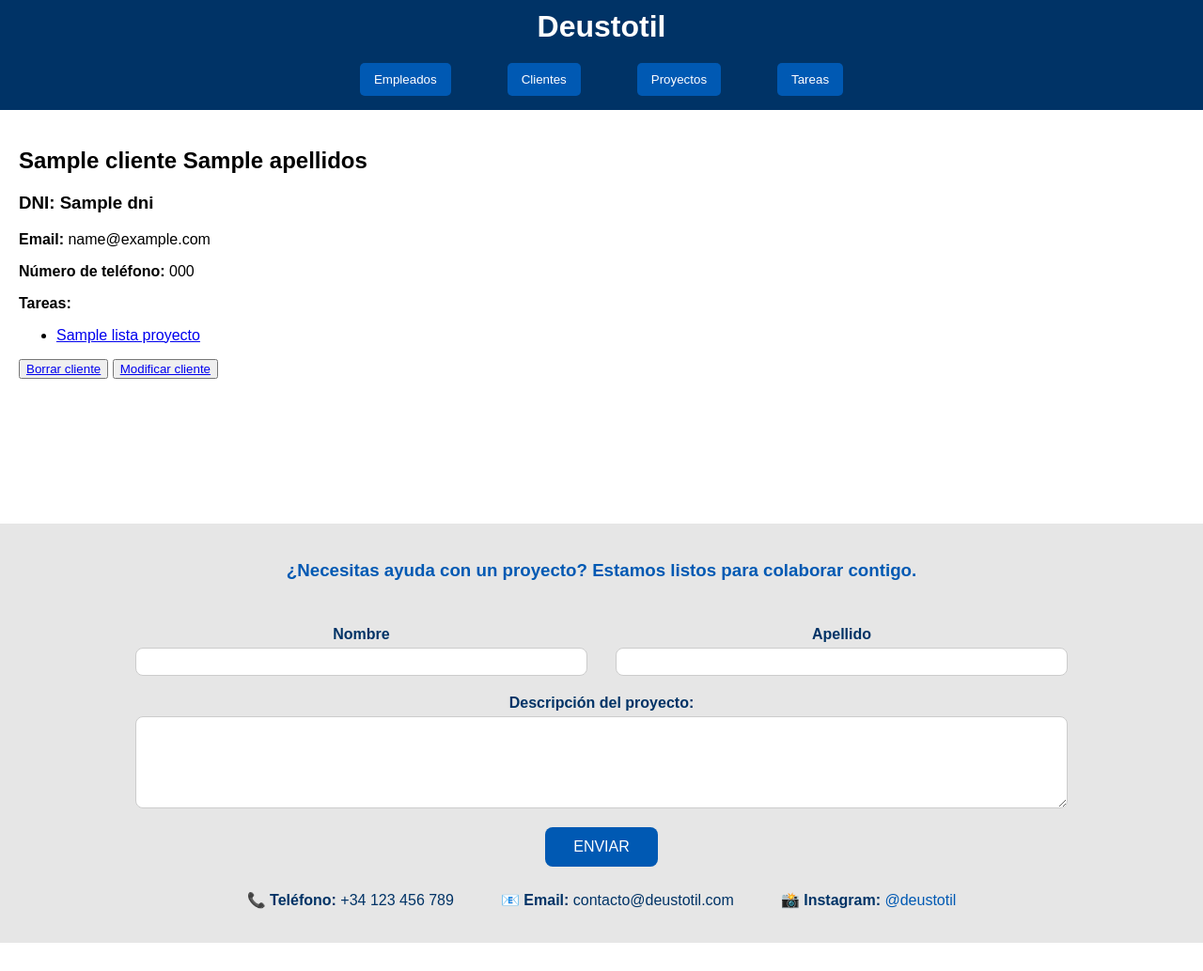
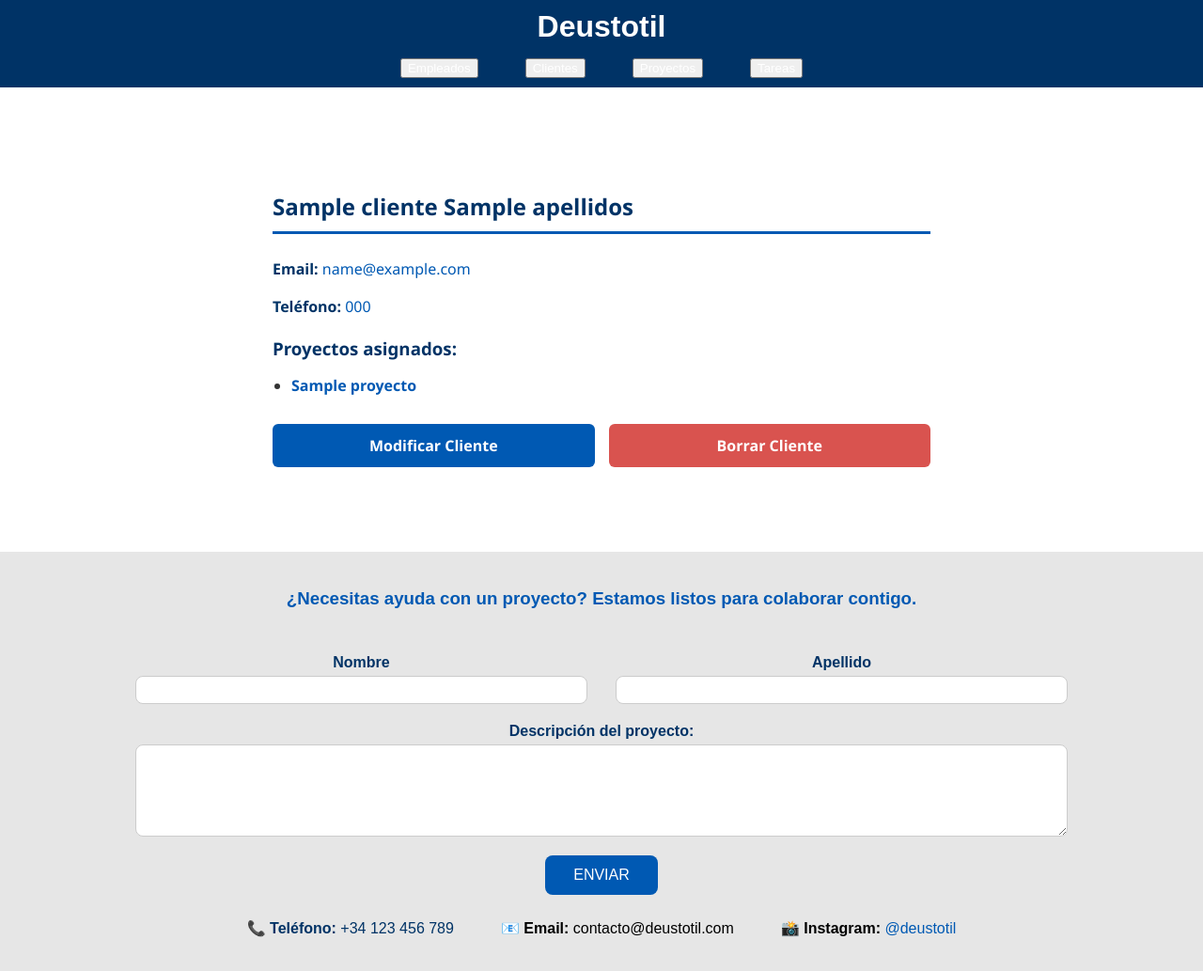
Before and after one commit to Asier888/PROYECTO-COLABORATIVO, a Django app: template appEmpresaDjango/templates/appEmpresaDjango/cliente_detail.html in a window 1280 px wide. Shown: the whole page at 94% size. Before the commit the page ends 1003 px from the top, so only its background shows below. Run offline with Django 3.2, Linux system fonts and the light colour scheme; the template is opened without the code that fills it: most values are stand-ins (such as "Sample title", 1, 10 or a date in 2020).

Commit message:
CSS (empleado_detail, cliente_detail, tarea_detail, proyecto_detail)

```diff
--- a/appEmpresaDjango/static/CSS/estilos.css
+++ /dev/null
@@ -1,7 +0,0 @@
-.botones_header {
-    background-color: #0059b3;
-    border: none;
-    margin: 5px;
-    padding: 10px 15px;
-    border-radius: 5px
-}
--- /dev/null
+++ b/appEmpresaDjango/static/css/estilo.css
@@ -0,0 +1,23 @@
+.header{
+    background-color: #003366;
+    padding: 10px 20px;
+    color: white;
+}
+
+.caja_input{
+    padding: 6px;
+    border-radius: 8px;
+    border: 1px solid #ccc;
+    font-size: 14px;
+}
+
+.nombre_label{
+     margin-bottom: 5px;
+     color: #003366;
+     font-weight: bold;
+     font-size: 16px;
+}
+
+.si{
+     color: #003366;
+}
--- a/appEmpresaDjango/templates/appEmpresaDjango/cliente_detail.html
+++ b/appEmpresaDjango/templates/appEmpresaDjango/cliente_detail.html
@@ -1,24 +1,43 @@
 {% extends "base.html" %}
 {% block content %}
-<section id="contenido">
-    <h2>{{ cliente.nombre }} {{lista_cliente.apellidos}}</h2>
-    <h3><strong>DNI:</strong> {{ lista_cliente.dni }}</h3>
-    <p><strong>Email:</strong> {{lista_cliente.email}}</p>
-    <p><strong>Número de teléfono:</strong> {{lista_cliente.telefono}}</p>
-    <p><strong>Tareas:</strong></p>
-    <ul>
-    {% for lista_tarea in cliente.proyecto_set.all %}
-        <li>
-            <a href="{% url 'detalles_tarea' lista_proyecto.pk %}">{{ lista_proyecto.nombre }}</a>
-        </li>
-    {% empty %}
-        <li>
-            No tiene ningun proyecto. Vuelva cuando tenga uno.
-        </li>
-    {% endfor %}
-    </ul>
+<section id="contenido" style="max-width: 700px; margin: 40px auto; background-color: #ffffff; padding: 30px; border-radius: 8px; font-family: 'Segoe UI', Tahoma, Geneva, Verdana, sans-serif; color: #003366;">
 
-    <button><a href="{% url 'borrar_cliente' lista_cliente.id %}">Borrar cliente</a></button>
-    <button><a href="{% url 'modificar_cliente' lista_cliente.id %}">Modificar cliente</a></button>
+    <h2 style="border-bottom: 3px solid #0059b3; padding-bottom: 10px; margin-bottom: 25px;">
+        {{ cliente.nombre }} {{ lista_cliente.apellidos }}
+    </h2>
+
+    <div style="margin-bottom: 20px; font-size: 16px; line-height: 1.5;">
+        <p><strong>Email:</strong> <a href="mailto:{{ lista_cliente.email }}" style="color: #0059b3; text-decoration: none;">{{ lista_cliente.email }}</a></p>
+        <p><strong>Teléfono:</strong> <a href="tel:{{ lista_cliente.telefono }}" style="color: #0059b3; text-decoration: none;">{{ lista_cliente.telefono }}</a></p>
+    </div>
+
+    <div>
+        <h3 style="margin-bottom: 15px;">Proyectos asignados:</h3>
+        <ul style="list-style-type: disc; padding-left: 20px; color: #333;">
+            {% for proyecto in cliente.proyecto_set.all %}
+                <li style="margin-bottom: 10px;">
+                    <a href="{% url 'detalles_proyecto' proyecto.id %}" style="color: #0059b3; text-decoration: none; font-weight: 600;">
+                        {{ proyecto.nombre }}
+                    </a>
+                </li>
+            {% empty %}
+                <li style="font-style: italic; color: #999;">
+                    No tiene ningún proyecto asignado. Vuelve cuando tenga uno.
+                </li>
+            {% endfor %}
+        </ul>
+    </div>
+
+    <div style="margin-top: 30px; display: flex; gap: 15px;">
+        <a href="{% url 'modificar_cliente' lista_cliente.id %}"
+           style="flex: 1; background-color: #0059b3; color: white; padding: 12px 0; text-align: center; border-radius: 6px; text-decoration: none; font-weight: 600; transition: background-color 0.3s;">
+            Modificar Cliente
+        </a>
+        <a href="{% url 'borrar_cliente' lista_cliente.id %}"
+           style="flex: 1; background-color: #d9534f; color: white; padding: 12px 0; text-align: center; border-radius: 6px; text-decoration: none; font-weight: 600; transition: background-color 0.3s;">
+            Borrar Cliente
+        </a>
+    </div>
+
 </section>
 {% endblock %}
--- a/appEmpresaDjango/templates/base.html
+++ b/appEmpresaDjango/templates/base.html
@@ -4,7 +4,7 @@
 
 <head>
     <title>Deustotil</title>
-<link rel="stylesheet" type="text/css" href="{% static 'CSS/estilos.css' %}">
+    <link rel="stylesheet" href="{% static 'css/estilo.css' %}">
 </head>
 
 <body style="font-family: Arial, sans-serif; background-color: #f2f2f2; margin: 0; padding: 0;">
@@ -14,21 +14,13 @@
             <h1 style="margin: 0; color: white; text-align: center;">Deustotil</h1>
         </a>
         <section style="align-items: center; display: flex; justify-content: center; gap: 50px; margin-top: 15px;">
-            <button
-                style="background-color: #0059b3; border: none; margin: 5px; padding: 10px 15px; border-radius: 5px;">
-                <a href="{% url 'lista_empleado' %}" style="color: white; text-decoration: none;">Empleados</a>
+            <button class="botones_header"> <a href="{% url 'lista_empleado' %}" style="color: white; text-decoration: none;">Empleados</a>
             </button>
-            <button
-                style="background-color: #0059b3; border: none; margin: 5px; padding: 10px 15px; border-radius: 5px;">
-                <a href="{% url 'lista_cliente' %}" style="color: white; text-decoration: none;">Clientes</a>
+            <button class="botones_header"><a href="{% url 'lista_cliente' %}" style="color: white; text-decoration: none;">Clientes</a>
             </button>
-            <button
-                style="background-color: #0059b3; border: none; margin: 5px; padding: 10px 15px; border-radius: 5px;">
-                <a href="{% url 'lista_proyecto' %}" style="color: white; text-decoration: none;">Proyectos</a>
+            <button class="botones_header"><a href="{% url 'lista_proyecto' %}" style="color: white; text-decoration: none;">Proyectos</a>
             </button>
-            <button
-                style="background-color: #0059b3; border: none; margin: 5px; padding: 10px 15px; border-radius: 5px;">
-                <a href="{% url 'lista_tarea' %}" style="color: white; text-decoration: none;">Tareas</a>
+            <button class="botones_header"><a href="{% url 'lista_tarea' %}" style="color: white; text-decoration: none;">Tareas</a>
             </button>
         </section>
     </header>
@@ -71,8 +63,8 @@
                 style="background-color: #0059b3; color: white; padding: 12px 30px; font-size: 16px; border: none; border-radius: 8px; cursor: pointer; transition: background-color 0.3s;">ENVIAR</button>
         </form>
 
-        <div style=" color: #003366; display: flex; justify-content: center; gap: 50px; margin-top: 10px;">
-            <p>📞 <strong>Teléfono:</strong> +34 123 456 789</p>
+        <div style="display: flex; justify-content: center; gap: 50px; margin-top: 10px;">
+            <p class="si">📞 <strong>Teléfono:</strong> +34 123 456 789</p>
             <p>📧 <strong>Email:</strong> contacto@deustotil.com</p>
             <p>📸 <strong>Instagram:</strong> <a href="https://instagram.com/deustotil" target="_blank"
                     style="color: #0059b3; text-decoration: none;">@deustotil</a></p>
```
Also changed, not shown: appEmpresaDjango/templates/appEmpresaDjango/empleado_detail.html (+19 -18 lines), appEmpresaDjango/templates/appEmpresaDjango/proyecto_detail.html (+13 -9 lines), appEmpresaDjango/templates/appEmpresaDjango/tarea_detail.html (+25 -9 lines), 1 other file.
